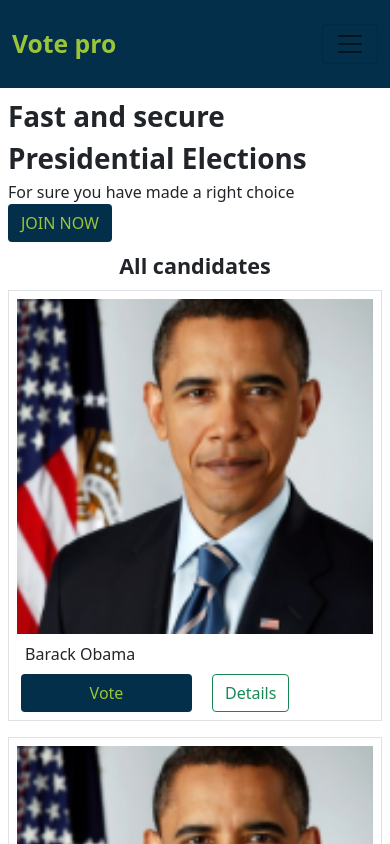
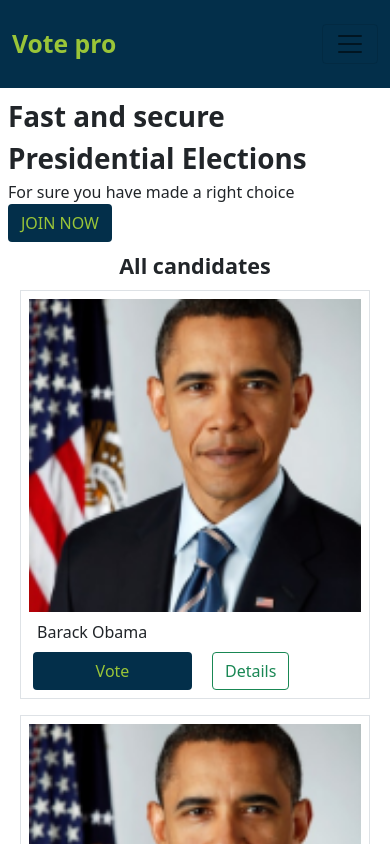
Before and after one commit to dmutoni/vms, a React (Vite) app: page / in a window 390 px wide. Shown: the top 844 px of the page. Built offline with nearby package versions, Linux system fonts and the light colour scheme.

Commit message:
Feat: Add responsive header

```diff
--- a/src/components/header.jsx
+++ b/src/components/header.jsx
@@ -3,7 +3,7 @@ import { Link } from "react-router-dom";
 
 export default function Header() {
   return (
-    <div className="col-12 col-md-12 py-3 bg-app-primary">
+    <div className="col-12 py-3 bg-app-primary">
       <nav className="navbar navbar-expand-lg navbar-light">
         <div className="container-fluid">
           <Link to={"/"} className="text-decoration-none">
--- a/src/home.jsx
+++ b/src/home.jsx
@@ -31,7 +31,7 @@ export default function Home() {
       <div className="d-flex justify-content-center align-content-center mt-md-3 ">
         <p className="d-block mx-auto font-bold fs-4">All candidates</p>
       </div>
-      <div className="row col-lg-8 col-md-12 col-sm-12 mx-lg-auto  ">
+      <div className="row col-12 mx-0 px-0 col-lg-8  mx-lg-auto  ">
         <Candidate />
         <Candidate />
         <Candidate />
```
